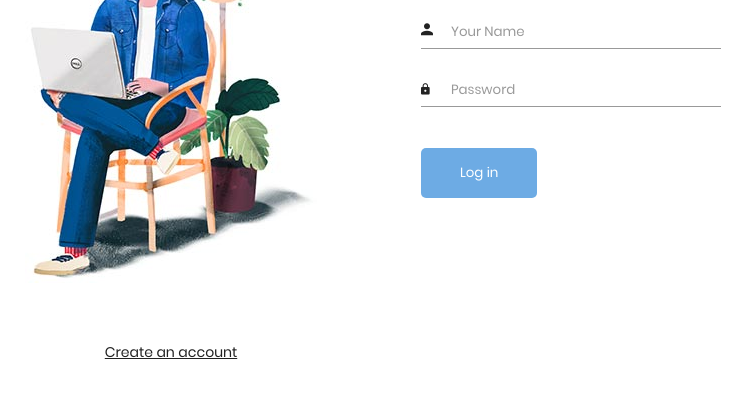
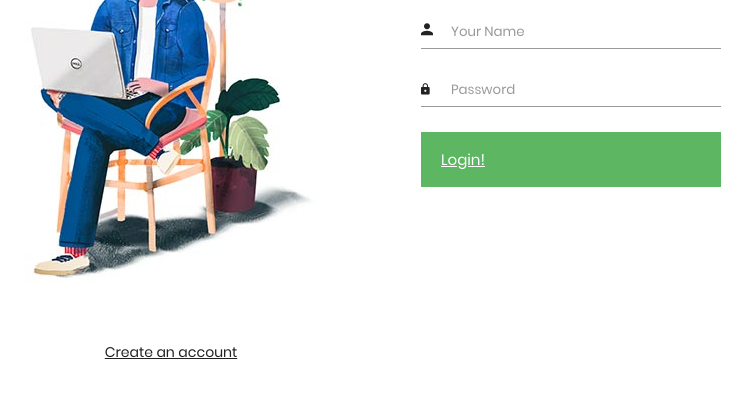
Before and after one commit to gauripala/ivyhacks, a plain HTML site: page login/loginpage.html in a window 1280 px wide. Shown: the part 302-700 px from the top of the page, without its empty margins (279-1031 px from the left). Drawn offline with Linux system fonts and the light colour scheme.

Commit message:
linked login pages to home page

```diff
--- a/login/css/style.css
+++ b/login/css/style.css
@@ -8,6 +8,23 @@ list-type-ulli, .socials {
   list-style-type: none;
   margin: 0;
   padding: 0; }
+
+  .form-button {
+    background-color: #4CAF50;
+    font-size: 15px;
+    border-radius: 20;
+    color: #fff;
+    padding: 14px 20px;
+    margin: 8px 0;
+    border: none;
+    cursor: pointer;
+    width: 100%;
+    opacity: 0.9;
+  }
+  .button{
+    color: white;
+    align-content: center;
+  }
 
 /* poppins-300 - latin */
 @font-face {
--- a/login/loginpage.html
+++ b/login/loginpage.html
@@ -77,10 +77,7 @@
                                 <input type="password" name="your_pass" id="your_pass" placeholder="Password"/>
                             </div>
                             <div class="form-group form-button">
-                                <a href="/index.html">
-                                    <input type="submit" name="signin" id="signin" class="form-submit" value="Log in"/>
-                                </a>
-
+                                <a href="../index.html" class="button">Login!</a>
                             </div>
                         </form>
                     </div>
--- a/main.js
+++ b/main.js
@@ -40,7 +40,7 @@ function createPostElement(postId, title, text, author, image, file) {
   var html = //insert post
 
   // Create the DOM element from the HTML.
-  var div = document.createElement('div');
+  div = document.createElement('div');
   div.innerHTML = html;
   var postElement = div.firstChild;
   if (componentHandler) {
@@ -143,7 +143,7 @@ function newPostForCurrentUser(title, text) {
   var userId = firebase.auth().currentUser.uid;
   return firebase.database().ref('/users/' + userId).once('value').then(function(snapshot) {
     var username = (snapshot.val() && snapshot.val().username) || 'Anonymous';
-    return writeNewPost(firebase.auth().currentUser.uid, username, imageUrl, fileUrl
+    return writeNewPost(firebase.auth().currentUser.uid, username, imageUrl, fileUrl,
     title, text);
   });
 }
```
Also changed, not shown: login/signup.html (+1 -1 lines).
